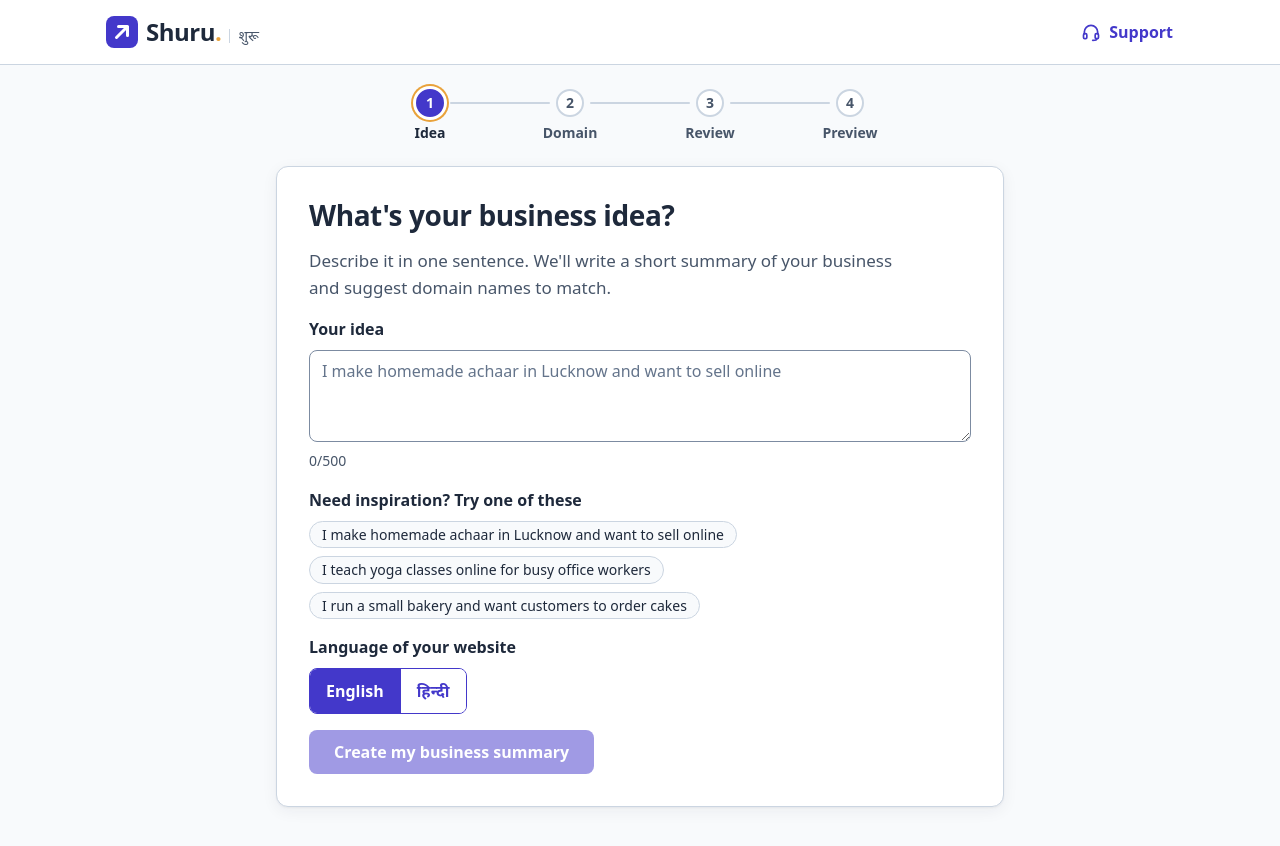
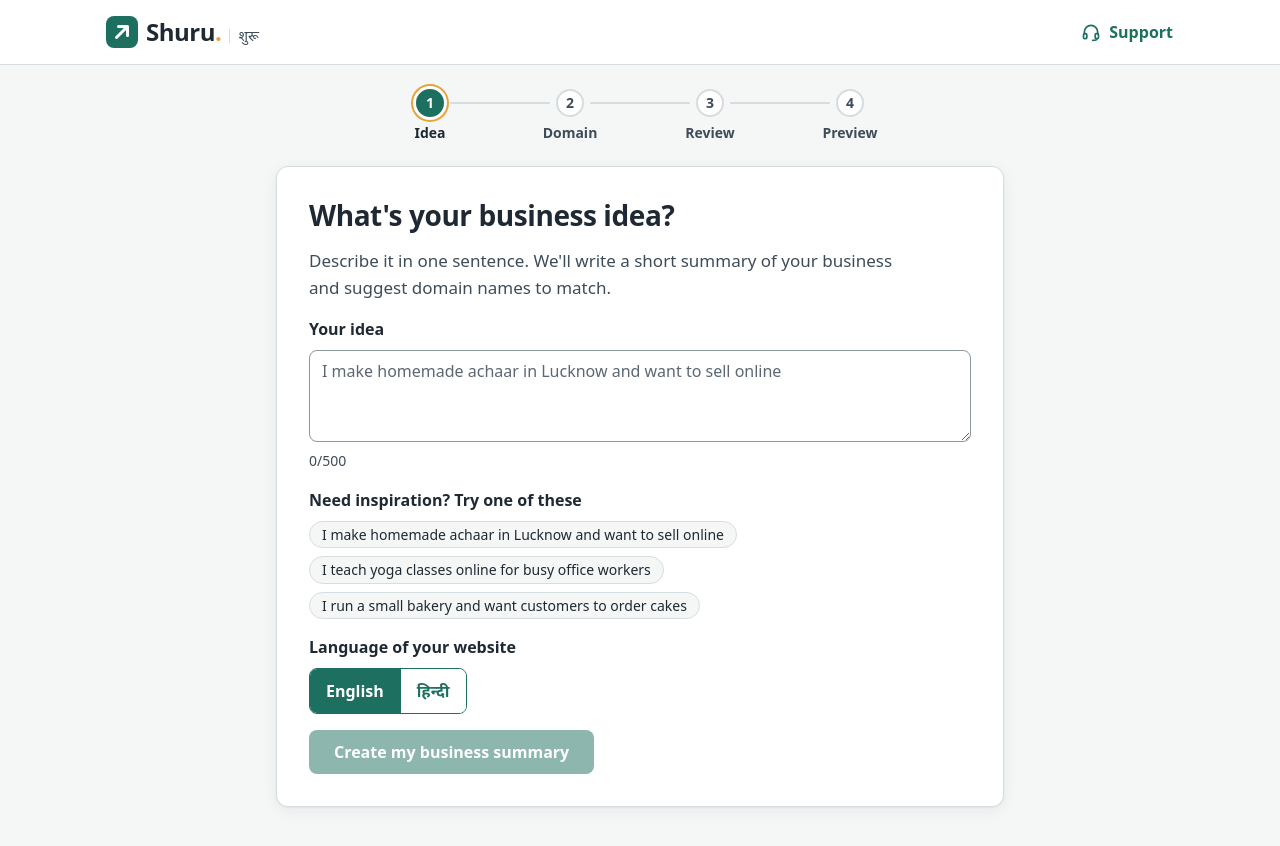
Before and after one commit to niveditajain711-web/Shuru, a React (Vite) app in the folder frontend/: page / in a window 1280 px wide. Shown: the top 846 px of the page. Built offline with nearby package versions, Linux system fonts and the light colour scheme.

Commit message:
Updated ui

```diff
--- a/frontend/src/styles.css
+++ b/frontend/src/styles.css
@@ -1,27 +1,27 @@
 /* --- Design tokens --- */
 :root {
-  /* Palette "Indigo & Saffron". Swap this block to re-theme every page. */
-  --primary: #4338ca;
-  --primary-strong: #3730a3;
-  --primary-soft: #eef2ff;
+  /* Palette: swap this block to re-theme every page. */
+  --primary: #1d6f5f;
+  --primary-strong: #15564a;
+  --primary-soft: #e3f1ee;
   --on-primary: #ffffff;
   /* Warm highlight, used sparingly. Fills with dark text only, never as text on white. */
   --highlight: #e9a23b;
   --highlight-soft: #fdf1d9;
-  --ink: #1e293b;
-  --muted: #475569;
-  --placeholder: #64748b;
-  --bg: #f8fafc;
+  --ink: #1f2933;
+  --muted: #3e4c59;
+  --placeholder: #5b6773;
+  --bg: #f4f7f6;
   --surface: #ffffff;
-  --border: #cbd5e1;
+  --border: #d5dde0;
   /* Input and control outlines: at least 3:1 against the surface (WCAG 1.4.11). */
-  --border-strong: #7c8ba1;
+  --border-strong: #8a979f;
   --focus: var(--primary);
   --danger: #b42318;
   --danger-soft: #fdecea;
   --notice-soft: #fff7e0;
   --notice-border: #e6c453;
-  --shadow-color: 30, 41, 59;
+  --shadow-color: 31, 41, 51;
 
   --space-1: 4px;
   --space-2: 8px;
```
Also changed, not shown: frontend/public/favicon.svg, 1 other file (tests, documents, lock files or other folders).
